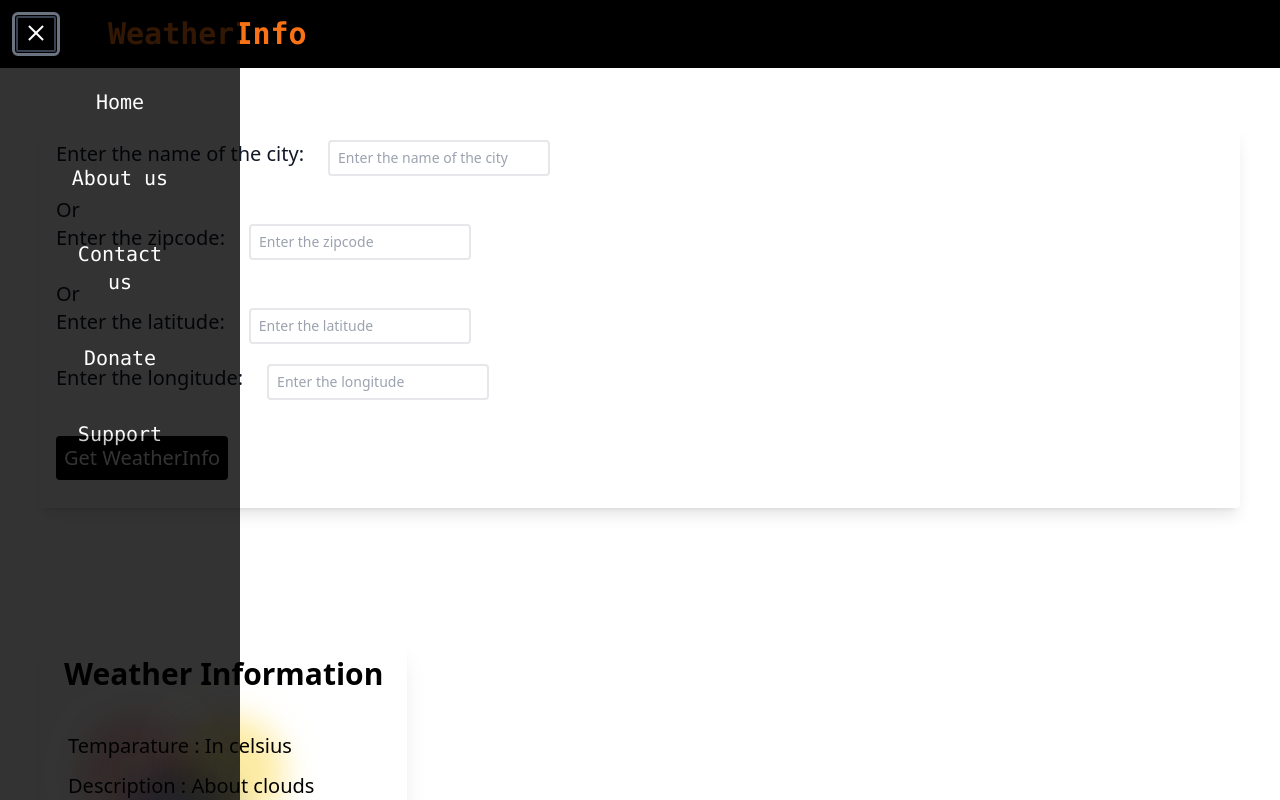
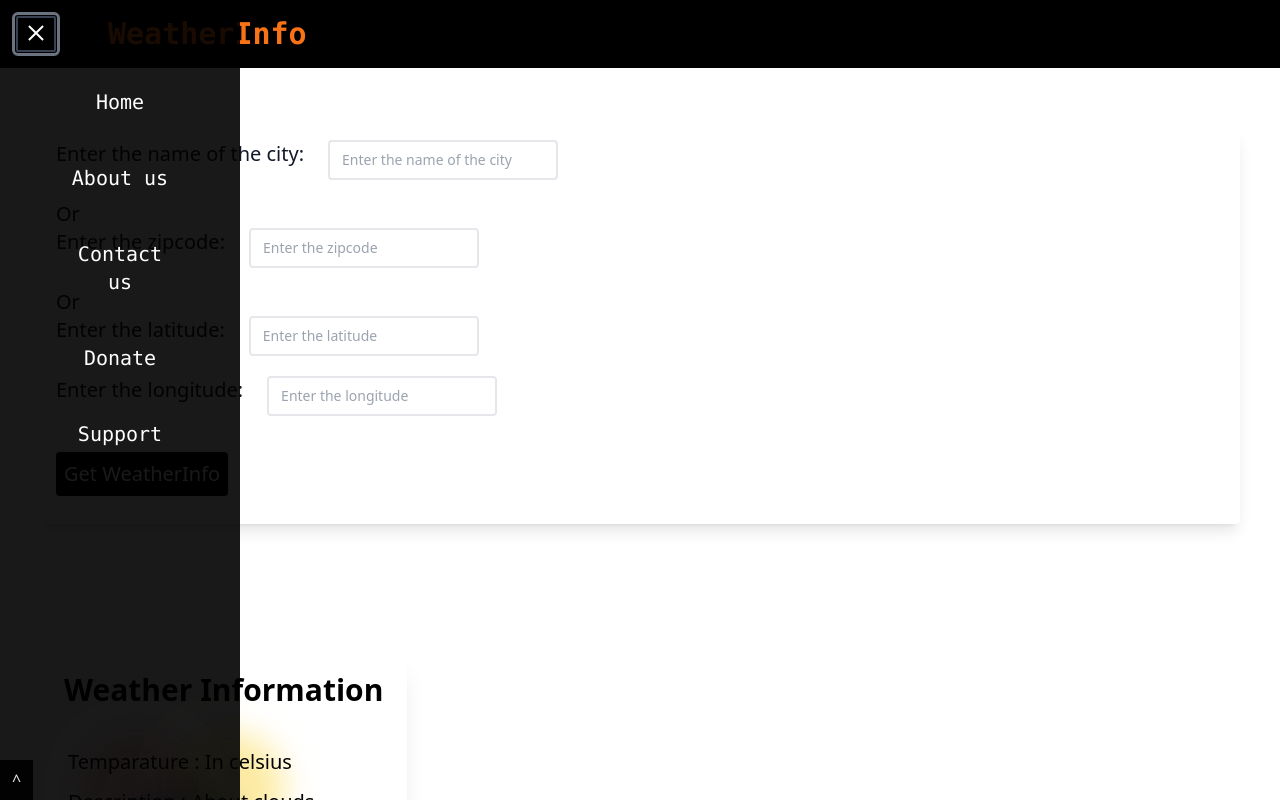
Before and after one commit to dheerajdalbanjan/Weather, a website: page public/index.html in a window 1280 px wide. Both pictures are taken after a click on the element 36 px from the left and 34 px from the top of the page. Shown: the top 800 px of the page. Drawn offline with Linux system fonts and the light colour scheme.

Commit message:
fix sidebar bugs

```diff
--- a/public/index.html
+++ b/public/index.html
@@ -15,19 +15,19 @@
         class="navbar  fixed flex flex-row justify-start space-x-9 top-0 right-0 left-0 bg-black  mx-auto py-4 text-xl text-orange-500 font-bold font-mono text-center md:text-3xl ">
         <div class="flex flex-row space-x-2 order-1">
             <div
-                class="hamburger transition-all flex z-10 flex-col space-y-1 justify-center align-middle mx-4 border-solid border-2 border-gray-700 px-2 rounded-sm ">
-                <div class="first relative  transition-all w-5 h-0.5 bg-white"></div>
-                <div class="sec relative transition-all w-5 h-0.5 bg-white"></div>
-                <div class="third relative  transition-all a w-5 h-0.5 bg-white"></div>
+                class="hamburger transition-all flex z-10 flex-col space-y-1  justify-center align-middle mx-4 border-solid border-2 border-gray-700 px-2 rounded-sm ">
+                <div class="first relative  transition-all w-5 h-0.5 bg-white "></div>
+                <div class="sec relative transition-all w-5 h-0.5 bg-white "></div>
+                <div class="third relative  transition-all a w-5 h-0.5 bg-white  "></div>
             </div>
             <div
-                class="window  -translate-x-96 transition-all w-full md:w-fit flex flex-col text-lg md:text-xl fixed left-0 top-0 font-thin  bg-black filter opacity-80 text-white h-full py-16  px-5 md:py-16 md:px-12">
+                class="window  -translate-x-96 transition-all md:w-fit flex flex-col text-lg md:text-xl fixed left-0 top-0 font-thin  bg-black filter opacity-90 text-white h-full py-16  px-5 md:py-16 md:px-12">
                 <div class="cursor-pointer  transition-all w-full my-4 md:my-2 md:w-36 py-3 px-2 md:py-4 md:px-4 text-center  hover:text-gray-400">Home
                 </div>
                 <div class="cursor-pointer  transition-all w-full my-4 md:my-2 md:w-36 py-3 px-2 md:py-4 md:px-4 text-center  hover:text-gray-400">About us
                 </div>
                 <div class="cursor-pointer  transition-all w-full my-4 md:my-2 md:w-36 py-3 px-2 md:py-4 md:px-4 text-center  hover:text-gray-400">Contact
-                    us</div>
+                us</div>
                 <div class="cursor-pointer  transition-all w-full my-4 md:my-2 md:w-36 py-3 px-2 md:py-4 md:px-4 text-center  hover:text-gray-400">Donate
                 </div>
                 <div class="cursor-pointer  transition-all w-full my-4 md:my-2 md:w-36 py-3 px-2 md:py-4 md:px-4  text-center hover:text-gray-400">Support
@@ -46,7 +46,7 @@
                 <div class="flex flex-col space-y-4 md:flex-row md:space-x-3 md:space-y-0">
                     <div><label>Enter the name of the city: </label></div>
                     <div><input
-                            class="px-2 py-1.5 border-2 rounded text-sm  active:outline-offset-2 active:outline-slate-600 focus:outline-3 focus:outline-offset-2 focus:outline-gray-500 mx-1 md:mx-3"
+                            class="px-3 py-2 border-2 rounded text-sm  active:outline-offset-2 active:outline-slate-600 focus:outline-3 focus:outline-offset-2 focus:outline-gray-500 mx-1 md:mx-3"
                             type="text" placeholder="Enter the name of the city" name="city" id=""></div>
                 </div>
                 <div class="">
@@ -54,7 +54,7 @@
                     <div class="flex flex-col space-y-4 md:flex-row md:space-x-3 md:space-y-0">
                         <div><label>Enter the zipcode: </label></div>
                         <div><input
-                                class="px-2 py-1.5 border-2 rounded text-sm  active:outline-offset-2 active:outline-slate-600 focus:outline-3 focus:outline-offset-2 focus:outline-gray-500 mx-1 md:mx-3"
+                                class="px-3 py-2 border-2 rounded text-sm  active:outline-offset-2 active:outline-slate-600 focus:outline-3 focus:outline-offset-2 focus:outline-gray-500 mx-1 md:mx-3"
                                 type="text" placeholder="Enter the zipcode" name="zipcode" id=""></div>
                     </div>
                 </div>
@@ -63,7 +63,7 @@
                     <div class="flex flex-col space-y-4 md:flex-row md:space-x-3 md:space-y-0">
                         <div><label>Enter the latitude: </label></div>
                         <div><input
-                                class="px-2 py-1.5 border-2 rounded text-sm  active:outline-offset-2 active:outline-slate-600 focus:outline-3 focus:outline-offset-2 focus:outline-gray-500 mx-1 md:mx-3"
+                                class="px-3 py-2 border-2 rounded text-sm   focus:outline-3 focus:outline-offset-2 focus:outline-gray-500 mx-1 md:mx-3 "
                                 type="text" placeholder="Enter the latitude" name="lattitude" id=""></div>
                     </div>
                 </div>
@@ -71,13 +71,13 @@
                     <div class="flex flex-col space-y-4 md:flex-row md:space-x-3 md:space-y-0">
                         <div><label>Enter the longitude: </label></div>
                         <div><input
-                                class="px-2 py-1.5 border-2 rounded text-sm  active:outline-offset-2 active:outline-slate-600 focus:outline-3 focus:outline-offset-2 focus:outline-gray-500 mx-1 md:mx-3"
+                                class="px-3 py-2 border-2 rounded text-sm  active:outline-offset-2 active:outline-slate-600 focus:outline-3 focus:outline-offset-2 focus:outline-gray-500 mx-1 md:mx-3"
                                 type="text" placeholder="Enter the longitude" name="longitude" id=""></div>
                     </div>
                 </div>
                 <div>
                     <button
-                        class="bg-black my-4 text-white rounded px-2 py-2 hover:bg-slate-900 hover:px-2.5 hover:py-2.5 transition-all hover:rounded-sm"
+                        class="bg-black my-4 text-white rounded px-2 py-2 hover:bg-slate-900 hover:text-orange-500 transition-all hover:rounded-sm"
                         type="submit">Get
                         WeatherInfo</button>
                 </div>
@@ -112,6 +112,7 @@
             </div>
         </div>
     </div>
+
     <div
         class="footer flex flex-row md:justify-end space-x-2 md:space-x-3 px-10 justify-between md:px-20 mb-6 mt-0 md:my-7  items-end">
         <div class="hover:underline underline-offset-2 hover:cursor-pointer">About us</div>
@@ -119,7 +120,7 @@
         <div class="hover:underline underline-offset-2 hover:cursor-pointer">Donate</div>
         <div class="hover:underline underline-offset-2 hover:cursor-pointer">Enquire</div>
     </div>
-
+    <div class="scroll px-3 py-2 bg-black filter opacity-90 sticky w-fit text-white bottom-0 right-0 hover:cursor-pointer transition-all "><a href="#">^</a></div>
     <script src="index.js"></script>
 </body>
 
--- a/public/index.js
+++ b/public/index.js
@@ -2,6 +2,7 @@ console.log("javascript working");
 
 document.querySelector(".hamburger").addEventListener("click" , function(){
     document.querySelector(".window").classList.toggle("-translate-x-2");
+    document.querySelector(".window").classList.toggle("w-full");
     document.querySelector(".first").classList.toggle("rotate-45");
     document.querySelector(".first").classList.toggle("top-0.5");
     document.querySelector(".sec").classList.toggle("hidden");
```
Also changed, not shown: public/output.css, public/up-arrow.png (added), public/—Pngtree—vector up arrow icon_4231914.png (added).
